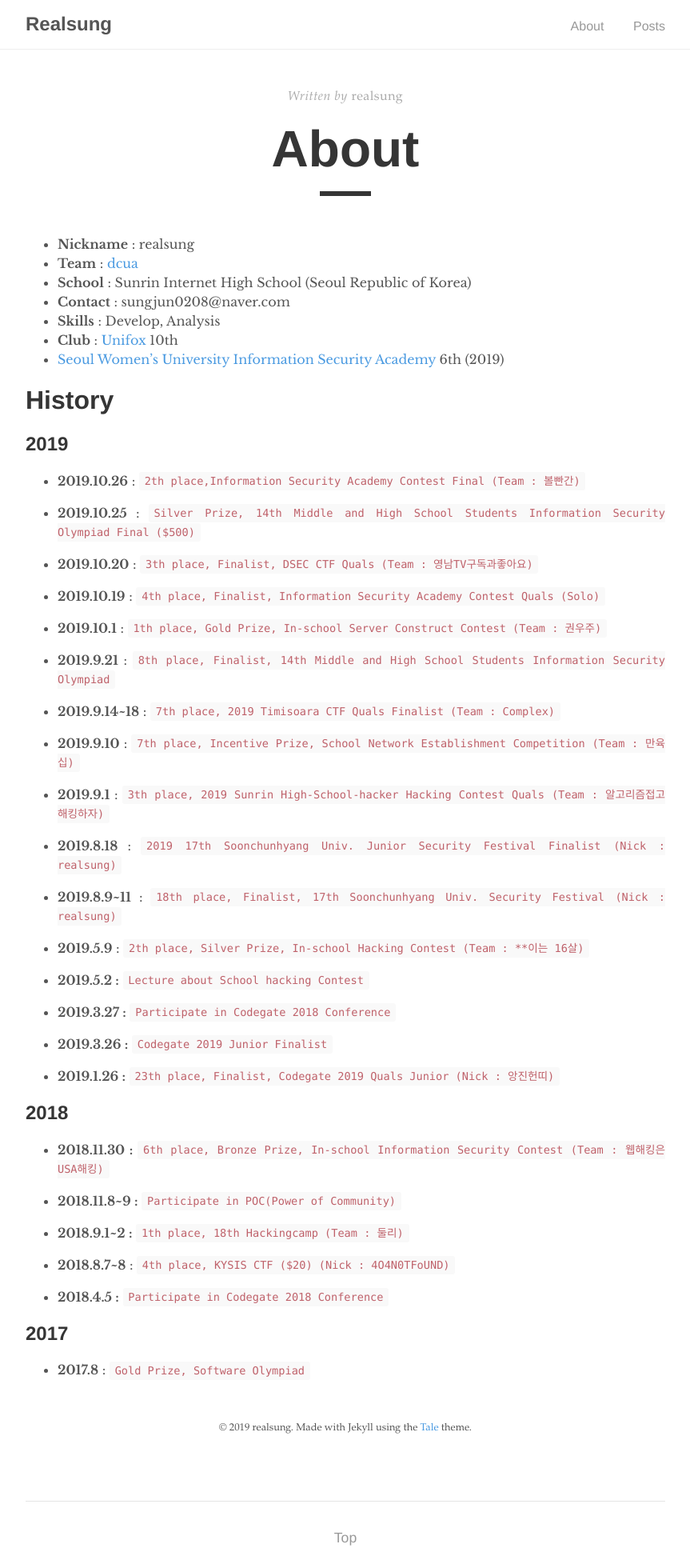
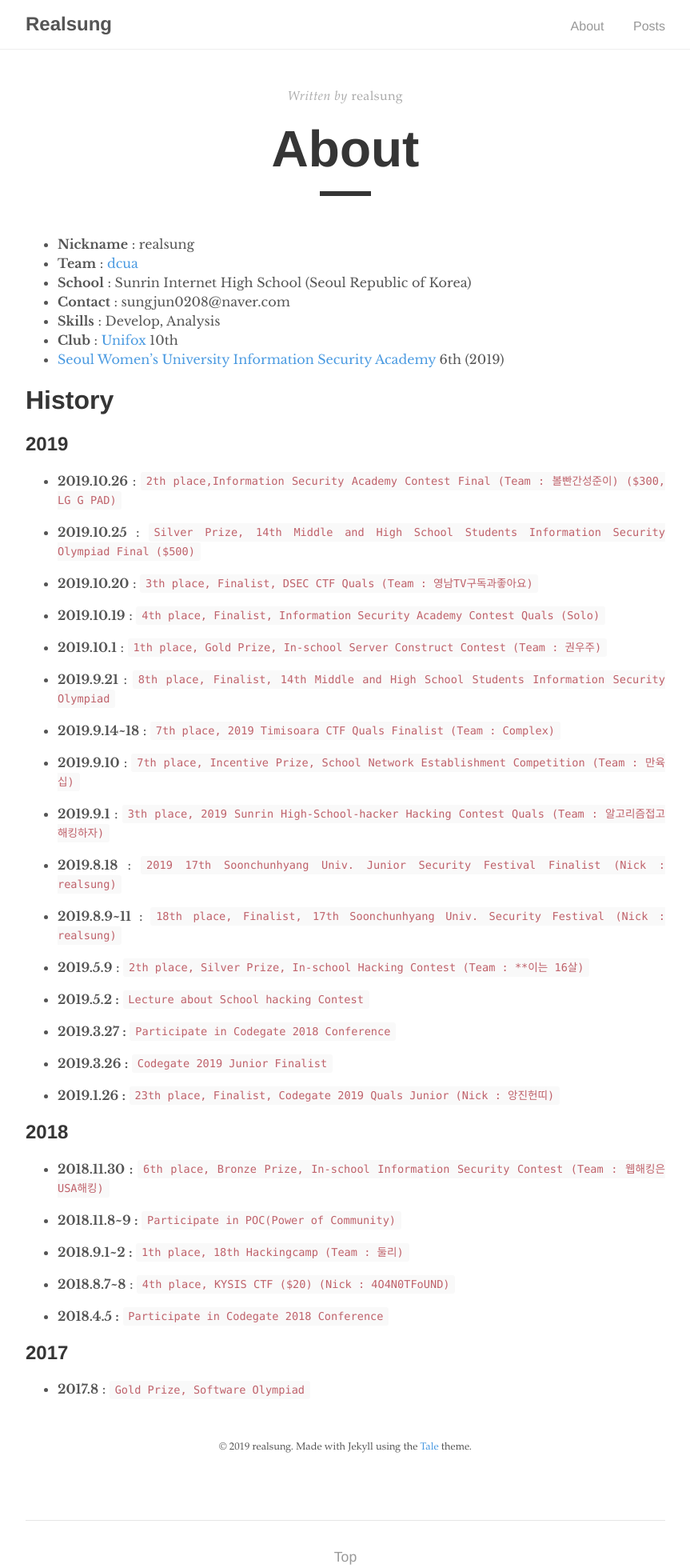
Before and after one commit to realsung/realsung.github.io_backup, a Jekyll site: the page built from about.md, in a window 1280 px wide. Shown: the whole page at 80% size, without its empty margins (208-1071 px from the left). Built offline with Jekyll 4.4.1, drawn with Linux system fonts in a browser that asks for light colours; before the commit the page ends 1936 px from its top, so only the background shows below that.

Commit message:
update about

```diff
--- a/about.md
+++ b/about.md
@@ -16,7 +16,7 @@ permalink: /about/
 <h1>History</h1>
 ## 2019
 
-* __2019.10.26__ : `2th place,Information Security Academy Contest Final (Team : 볼빤간) `
+* __2019.10.26__ : `2th place,Information Security Academy Contest Final (Team : 볼빤간성준이) ($300, LG G PAD)`
 
 * __2019.10.25__ : `Silver Prize, 14th Middle and High School Students Information Security Olympiad Final ($500)`
 
```
